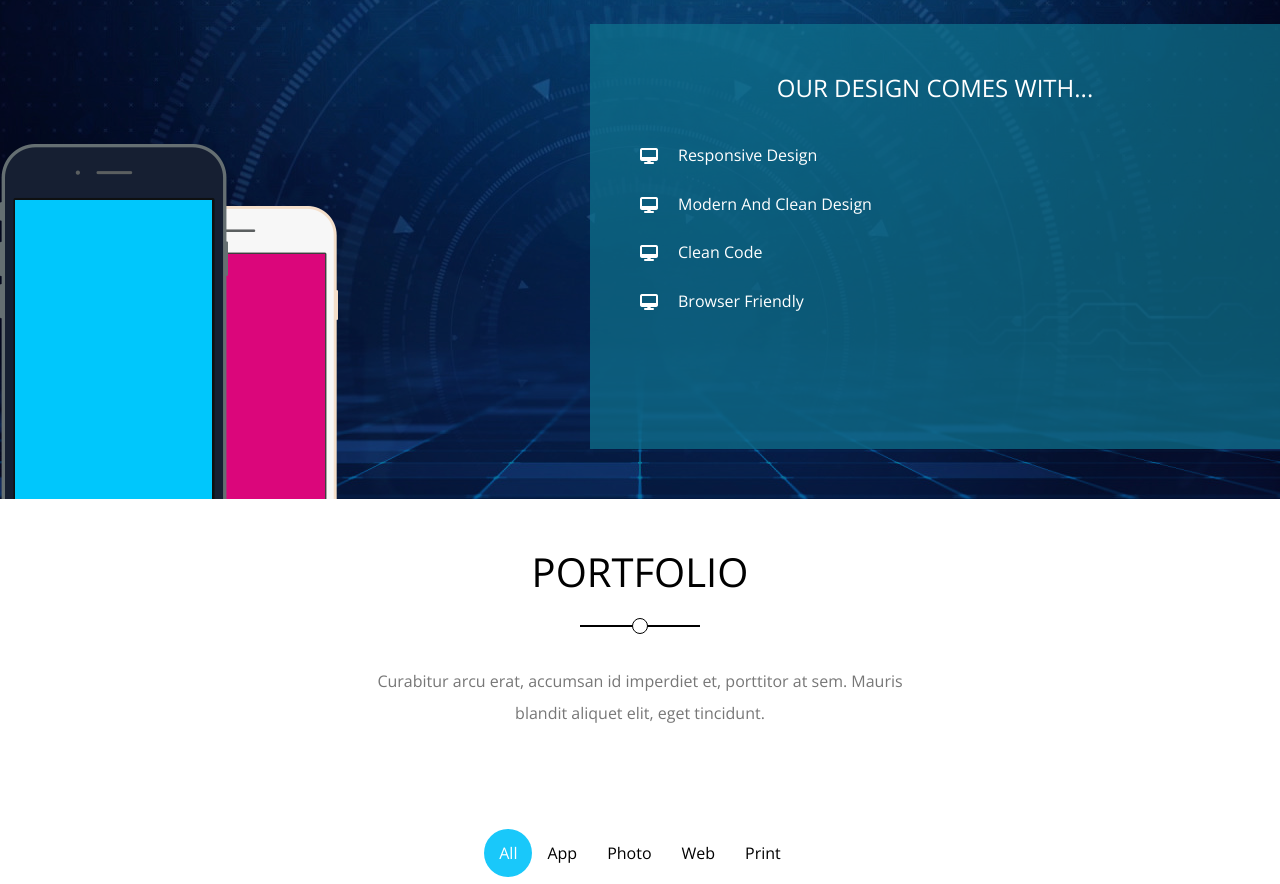
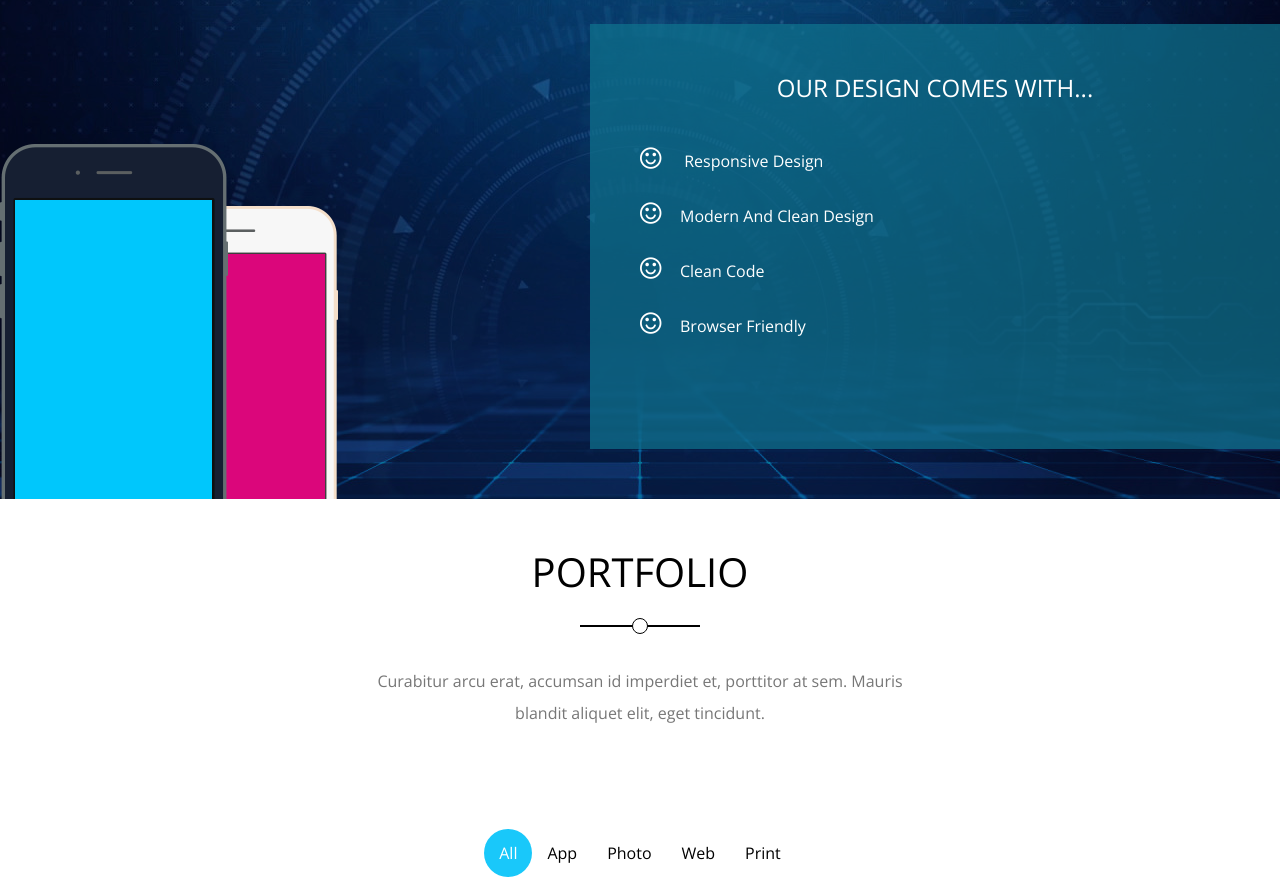
Before and after one commit to aahmedaayman95/Second-Template, a plain HTML site: page index.html in a window 1280 px wide. Shown: the part 1442-2326 px from the top of the page. Drawn offline with nearby package versions, Linux system fonts and the light colour scheme.

Commit message:
sixth update

```diff
--- a/index.html
+++ b/index.html
@@ -130,10 +130,10 @@
         <div class="text">
           <h2>Our Design Comes With...</h2>
           <ul>
-            <li>Responsive Design</li>
-            <li>Modern And Clean Design</li>
-            <li>Clean Code</li>
-            <li>Browser Friendly</li>
+             <li> <i class="fa fa-regular fa-face-smile"></i>   Responsive Design</li>
+            <li> <i class="fa fa-regular fa-face-smile"> </i>Modern And Clean Design</li>
+            <li> <i class="fa fa-regular fa-face-smile"> </i>Clean Code</li>
+            <li> <i class="fa fa-regular fa-face-smile"> </i>Browser Friendly</li>
           </ul>
         </div>
       </div>
--- a/master.css
+++ b/master.css
@@ -459,16 +459,24 @@ transform :translateY(-50%);
   }
   .design .text ul li {
    padding : 15px 0;
+
   }
+
+  .design .text ul li i {
+    width : 40px;
+    font-size : 25px;
+  }
+
+
   /* How to use fontawesome icons in psuedo elements  */
-  .design .text ul li::before {
+  /* .design .text ul li::before {
     font-family: "Font Awesome 5 Free";
     content: "\f108";
     font-weight: 900;
     margin-right: 20px;
     position: relative;
     top: 1px;
-  }
+  } */
 
   /* End Design */
 
```
